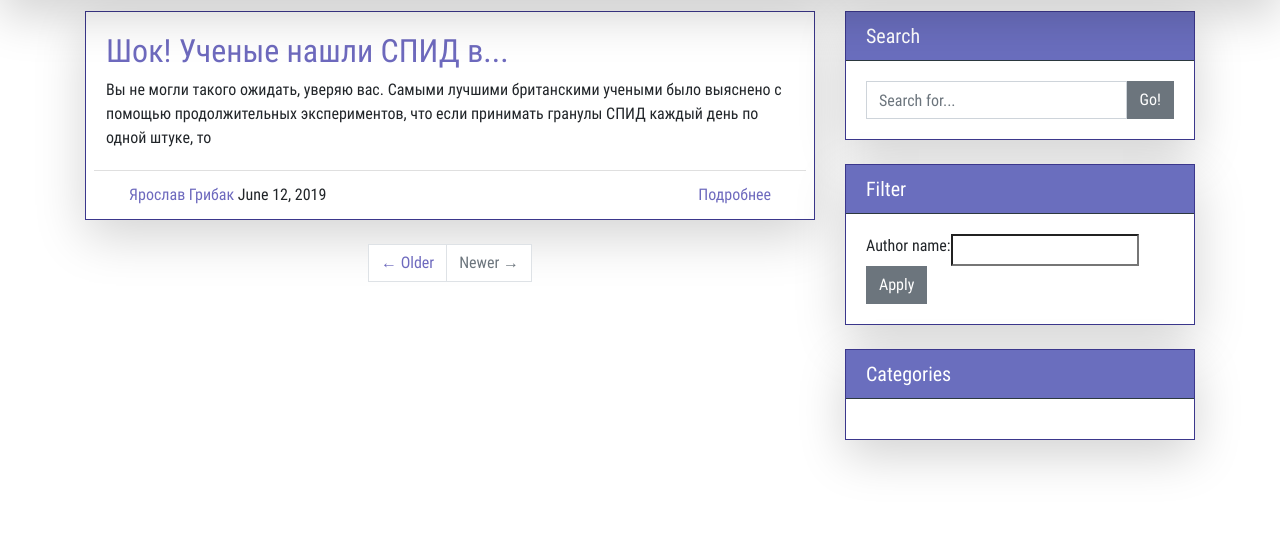
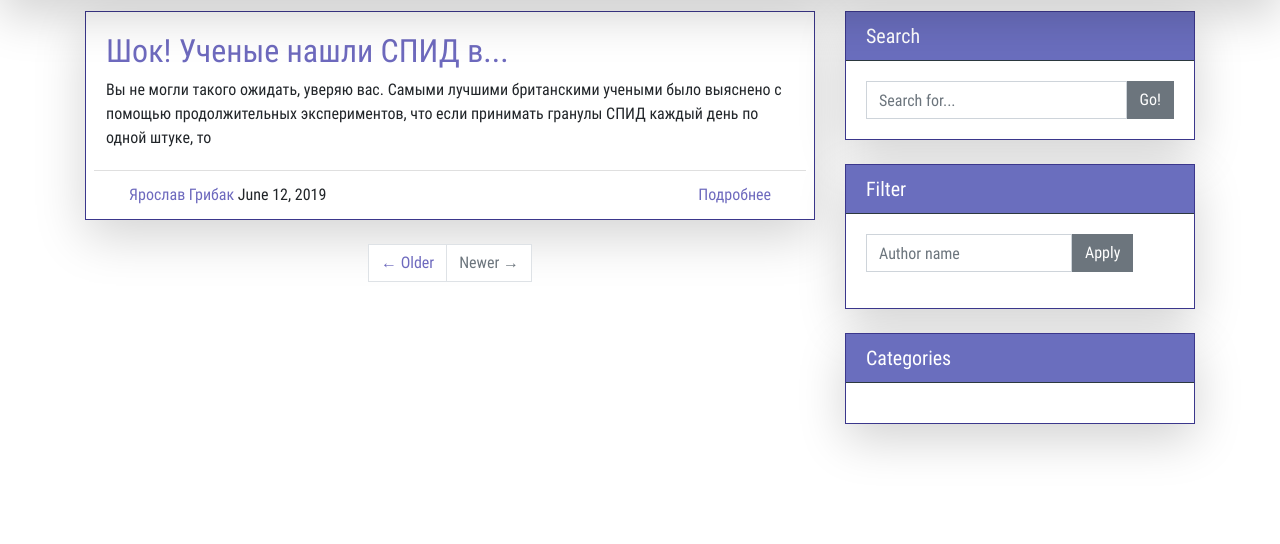
Before and after one commit to Mikadun/FountOfKnowledge, a Django app: page / in a window 1280 px wide. Shown: the part 69-613 px from the top of the page. Run offline with Django 3.2, Linux system fonts and the light colour scheme; data comes from the database, SQL or seed files in the repository; some libraries are stand-ins or nearby versions.

Commit message:
Add favicon Redesign filter form

```diff
--- a/blog/forms.py
+++ b/blog/forms.py
@@ -1,4 +1,14 @@
 from django import forms
+from crispy_forms.helper import FormHelper
+from crispy_forms.layout import Layout
+
 
 class FilterForm(forms.Form):
-	author = forms.CharField(label='Author name:', max_length=100, required=False)
+    author = forms.CharField(widget=forms.TextInput(attrs={'placeholder': 'Author name'}), label='', max_length=100,
+                             required=False)
+
+    def __init__(self, *args, **kwargs):
+        super(FilterForm, self).__init__(*args, **kwargs)
+        self.helper = FormHelper()
+        self.helper.form_id = 'id-filterForm'
+        self.helper.form_class = 'form-inline'
--- a/blog/static/blog/main.css
+++ b/blog/static/blog/main.css
@@ -82,3 +82,7 @@ a:link, a:visited {
 .btn-dark {
     background-color: #08090D;
 }
+
+.filterform {
+
+}
--- a/blog/templates/blog/base.html
+++ b/blog/templates/blog/base.html
@@ -16,6 +16,9 @@
 
 	<!-- Custom styles for this template -->
 	<link href="{% static 'blog/main.css' %}" rel="stylesheet">
+
+    <!-- Favicon -->
+    <link rel="icon" href="{% static 'blog/images/icon.png' %}">
 
 </head>
 
--- a/blog/templates/blog/home.html
+++ b/blog/templates/blog/home.html
@@ -1,5 +1,6 @@
 {% extends 'blog/base.html' %}
 {% load crispy_forms_tags %}
+{% crispy filter_form filter_form.helper %}
 {% block content %}
     {% if not filter.author == None %}
         <h1 class="my-4">
@@ -67,10 +68,11 @@
                         <!--
                         <input type="text" class="form-control" placeholder="Author name...">
                         -->
-						{{ filter.form }}
-						<span class="input-group-btn">
-							<button class="btn btn-secondary" type="submit">Apply</button>
-						</span>
+                        {% crispy filter.form %}
+                        <div class="input-group-btn">
+                            <button class="btn btn-secondary mb-2" type="submit">Apply</button>
+                        </div>
+                        <!--<button class="btn btn-primary mb-2" type="submit">Apply</button>-->
                     </div>
                 </form>
             </div>
```
Also changed, not shown: users/templates/users/login.html (+5 -2 lines), users/templates/users/signup.html (+5 -2 lines), blog/static/blog/images/icon.png (added). Lines whose indentation alone changed are shown as unchanged.
